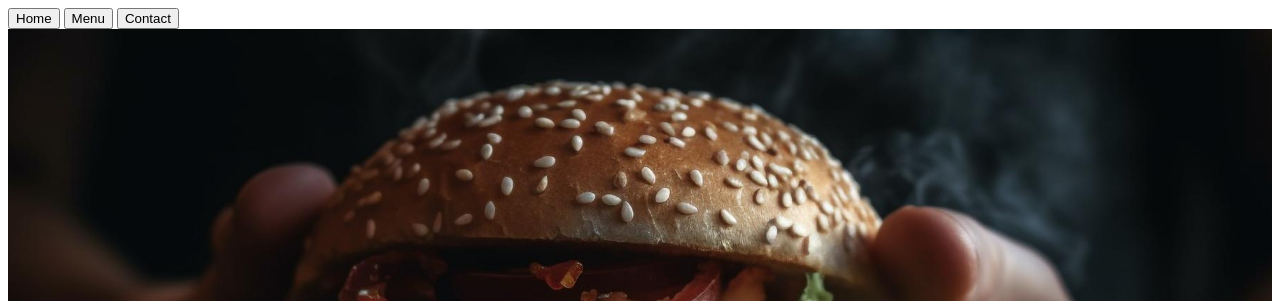
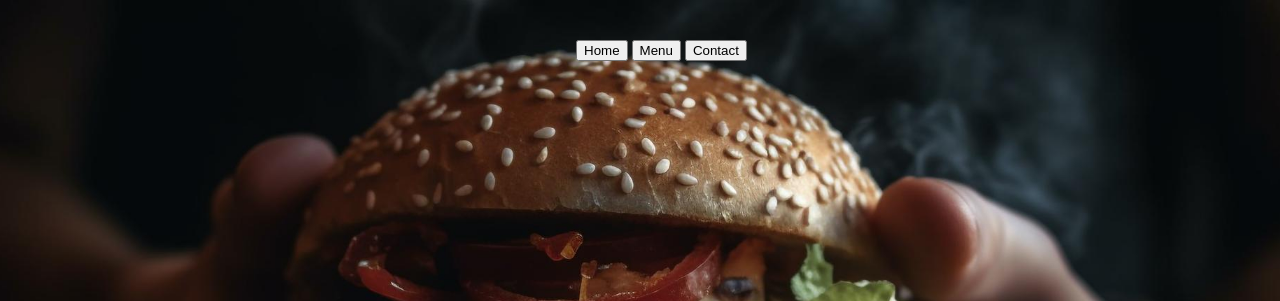
Before and after one commit to jguilhermepaiva/odin-restaurant-page, a website built with webpack: page src/template.html in a window 1280 px wide. Shown: the top 301 px of the page. Built offline with nearby package versions, Linux system fonts and the light colour scheme.

Commit message:
ajuste margins

```diff
--- a/src/styles/home.css
+++ b/src/styles/home.css
@@ -1,4 +1,17 @@
+body{
+  margin: 0;
+  padding: 0;
+}
+
+header {
+    position: absolute;
+    z-index: 10;
+    top: 40px;
+    left: 45%;
+}
+
 .banner-container {
+  position: relative;
   height: 100vh;
   background-size: cover;
   background-position: center;
@@ -6,6 +19,7 @@
   justify-content: center;
   align-items: center;
   flex-direction: column;
+
 }
 
 .banner-title {
```
